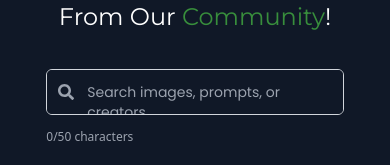
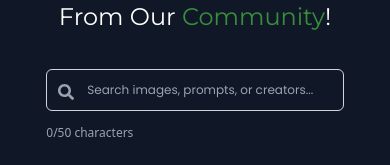
Before and after one commit to anshuman0799/maginate, a Next.js app: page /explore in a window 390 px wide. Shown: the part 151-316 px from the top of the page. Built offline with nearby package versions, Linux system fonts and the light colour scheme; no server answers.

Commit message:
Updated search bar text size

```diff
--- a/app/explore/page.tsx
+++ b/app/explore/page.tsx
@@ -2,7 +2,7 @@
 import React, { useState, useEffect } from "react";
 import { FaSearch } from "react-icons/fa";
 import PostCollage from "../components/PostCollage";
-import SimpleCollage from "../components/SimpleCollage"; // Import the new component
+import SimpleCollage from "../components/SimpleCollage";
 import Loader from "../components/Loader";
 import { fetchImages, searchImages } from "../service/imageService";
 
@@ -97,7 +97,7 @@ const CommunityPage: React.FC = () => {
               value={searchText}
               onChange={(e) => setSearchText(e.target.value)}
               placeholder="Search images, prompts, or creators..."
-              className="w-full p-3 pl-10 text-sm font-bodyFont text-white bg-bodyColor rounded-md resize-none border-[0.5px] border-gray-300 focus:border-designColor focus:outline-none"
+              className="w-full p-3 pl-10 text-xs lg:text-sm font-bodyFont text-white bg-bodyColor rounded-md resize-none border-[0.5px] border-gray-300 focus:border-designColor focus:outline-none"
             />
             <FaSearch className="absolute left-3 top-[23px] transform -translate-y-1/2 text-gray-400" />
           </div>
```
